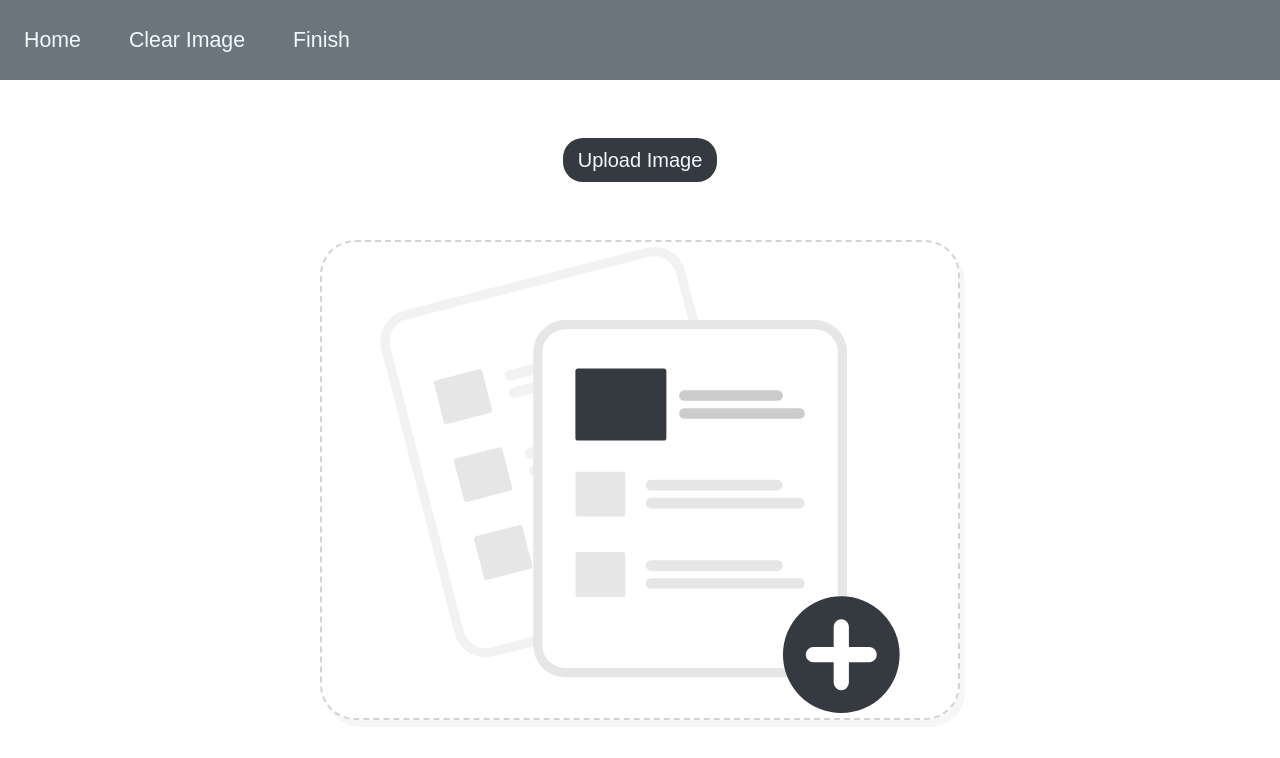
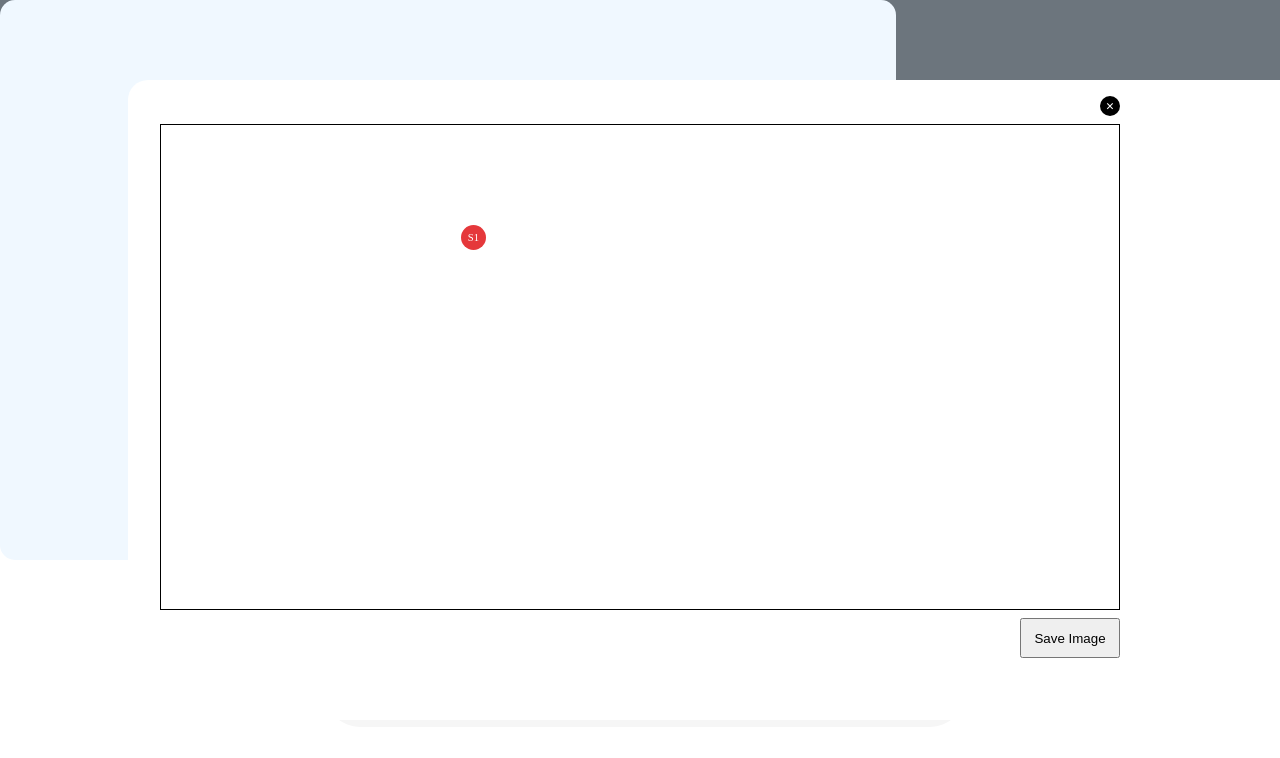
Before and after one commit to SignorPrgrmr/dijkstra-wiring-project, a Vue app: page /Image in a window 1280 px wide. Shown: the top 758 px of the page. Built offline with nearby package versions, Linux system fonts and the light colour scheme.

Commit message:
image page backdrop edits for css edits

```diff
--- a/src/components/ImgInput/ImgInput.vue
+++ b/src/components/ImgInput/ImgInput.vue
@@ -42,11 +42,10 @@ export default {
         body: ImageFormData
       }).then(response =>{
         if (response.ok){
-          console.log(response.json())
+          const GraphImageObj = response.json()
+          this.$emit('makeGraph' , GraphImageObj)
         }
       })
-      //send image and get graph
-      // this.$emit('makeGraph' , 'Graph')
     }
   },
 };
--- a/src/components/ImgInput/ImgPage.vue
+++ b/src/components/ImgInput/ImgPage.vue
@@ -2,10 +2,9 @@
   <div id="imgPage-container">
     <the-header page="Clear Image" @ClearImage="deleteImage" @PreviewImageGraph="PreviewImageGraph"></the-header>
     <input-img ref="Image" @makeGraph="MakeGraph"></input-img>
-    <div class="preview" v-show="Preview">
-      <div class="inner" @click="hidePreview">
-        <preview ref="PreviewPage"></preview>
-      </div>
+    <div class="preview" v-show="Preview" @click="hidePreview"></div>
+    <div class="inner" >
+      <preview ref="PreviewPage" ></preview>
     </div>
   </div>
 
@@ -32,10 +31,12 @@ export default {
       this.$refs.Image.GetImageGraphFromBack()
     },
     MakeGraph(graph){
-      this.$refs.PreviewPage.DrawGraph(graph)
+      // this.$refs.PreviewPage.DrawGraph(graph)
+    //  draw graph in preview and show image out out in preview
+      console.log(graph)
     },
     hidePreview(){
-      this.preview = false
+      this.Preview = false
     }
   }
 }
```
